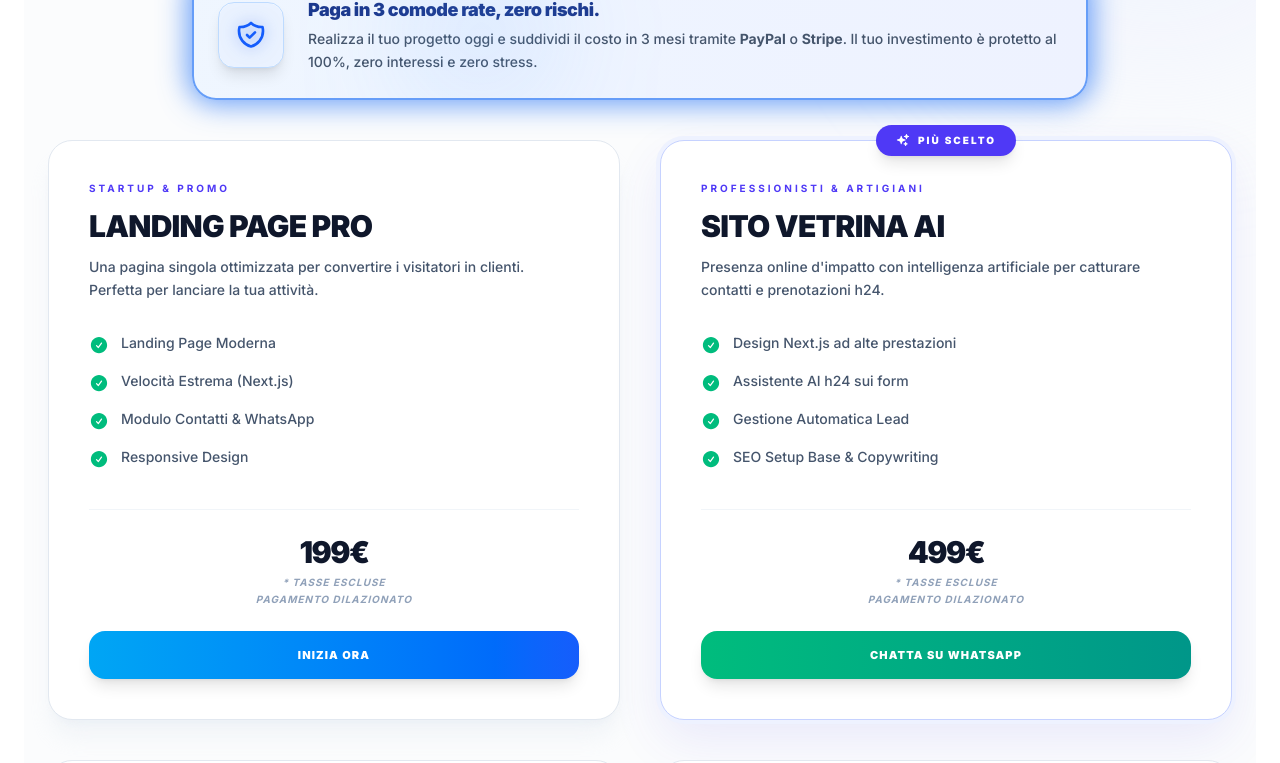
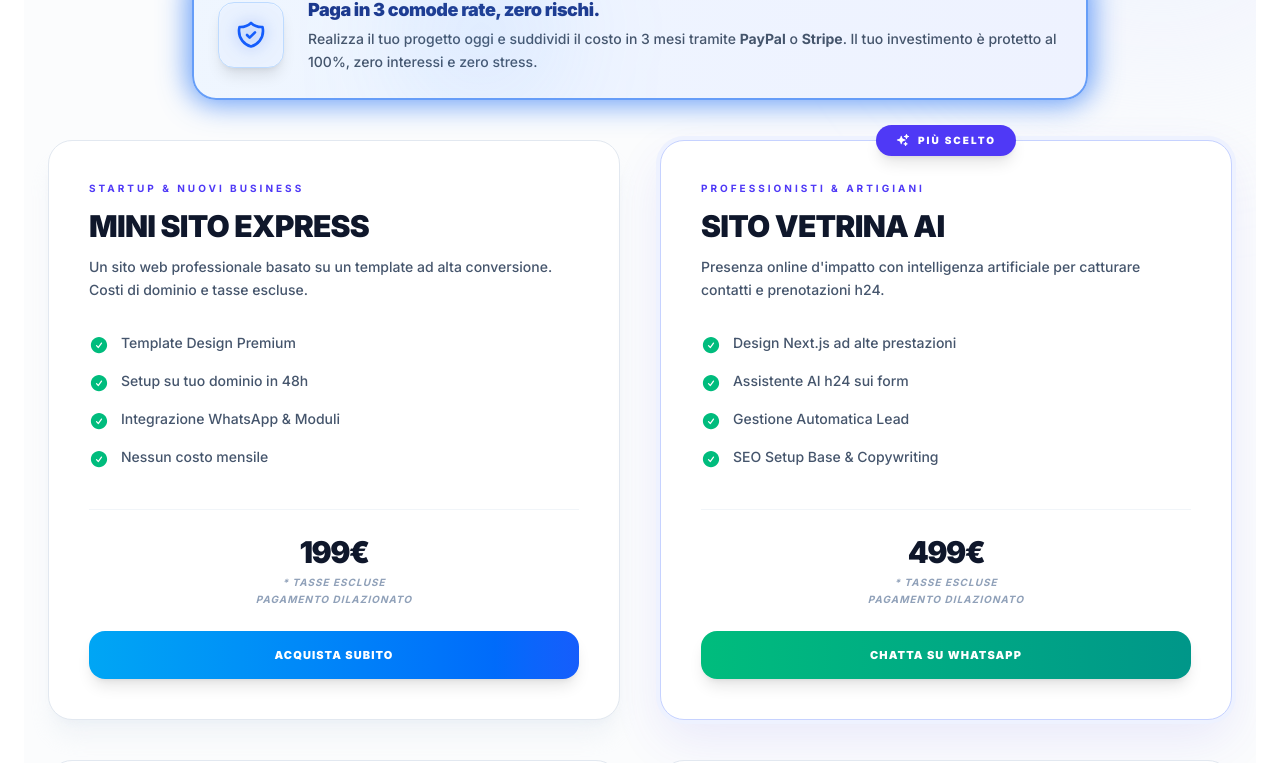
Before and after one commit to MarcoCerilli/portfolio-aziendale-2026, a Next.js app: page / in a window 1280 px wide. Shown: the part 4200-4963 px from the top of the page. Built offline with nearby package versions, Linux system fonts and the light colour scheme.

Commit message:
AGGIUNTO MINI SITO EXPRESS, PAYPAL E MANTEINANCE

```diff
--- a/package.json
+++ b/package.json
@@ -10,6 +10,7 @@
   },
   "dependencies": {
     "@heroicons/react": "^2.2.0",
+    "@paypal/react-paypal-js": "^10.1.1",
     "framer-motion": "^12.23.26",
     "next": "16.0.10",
     "postcss": "^8.5.6",
--- a/src/app/robots.ts
+++ b/src/app/robots.ts
@@ -6,6 +6,6 @@ export default function robots(): MetadataRoute.Robots {
       userAgent: "*",
       allow: "/",
     },
-    sitemap: "https://marcocerilli.com/sitemap.xml",
+    sitemap: "https://marcocerilli.it/sitemap.xml",
   };
 }
--- a/src/app/sitemap.ts
+++ b/src/app/sitemap.ts
@@ -3,7 +3,7 @@ import { MetadataRoute } from "next";
 export default function sitemap(): MetadataRoute.Sitemap {
   return [
     {
-      url: "https://marcocerilli.com",
+      url: "https://marcocerilli.it",
       lastModified: new Date(),
       changeFrequency: "weekly",
       priority: 1,
--- a/src/components/Packages.tsx
+++ b/src/components/Packages.tsx
@@ -1,7 +1,8 @@
 "use client";
-import React from "react";
-import { motion } from "framer-motion";
-import { CheckCircleIcon, SparklesIcon } from "@heroicons/react/24/solid";
+import React, { useState } from "react";
+import { motion, AnimatePresence } from "framer-motion";
+import { CheckCircleIcon, SparklesIcon, XMarkIcon } from "@heroicons/react/24/solid";
+import { PayPalScriptProvider, PayPalButtons } from "@paypal/react-paypal-js";
 
 // Definiamo l'interfaccia per i pacchetti
 interface Package {
@@ -18,19 +19,19 @@ interface Package {
 
 const packageList: Package[] = [
   {
-    name: "Landing Page Pro",
-    target: "Startup & Promo",
-    description: "Una pagina singola ottimizzata per convertire i visitatori in clienti. Perfetta per lanciare la tua attività.",
+    name: "Mini Sito Express",
+    target: "Startup & Nuovi Business",
+    description: "Un sito web professionale basato su un template ad alta conversione. Costi di dominio e tasse escluse.",
     features: [
-      "Landing Page Moderna",
-      "Velocità Estrema (Next.js)",
-      "Modulo Contatti & WhatsApp",
-      "Responsive Design",
+      "Template Design Premium",
+      "Setup su tuo dominio in 48h",
+      "Integrazione WhatsApp & Moduli",
+      "Nessun costo mensile",
     ],
     price: "199€",
     color: "from-sky-500 to-blue-600",
-    link: "https://wa.me/393804291043?text=Ciao!%20Vorrei%20informazioni%20per%20una%20Landing%20Page%20Pro.",
-    cta: "Inizia Ora",
+    link: "#",
+    cta: "Acquista Subito",
   },
   {
     name: "Sito Vetrina AI",
@@ -81,6 +82,8 @@ const packageList: Package[] = [
 ];
 
 const Packages = () => {
+  const [checkoutPkg, setCheckoutPkg] = useState<Package | null>(null);
+
   return (
     <section id="pacchetti" className="pt-4 pb-12 md:pt-6 md:pb-20 bg-white dark:bg-transparent relative overflow-hidden transition-colors duration-300">
       {/* Background Decor - Gradiente molto leggero */}
@@ -200,6 +203,14 @@ const Packages = () => {
                 </div>
               </div>
 
+              {pkg.cta === "Acquista Subito" ? (
+                <button
+                  onClick={() => setCheckoutPkg(pkg)}
+                  className={`w-full py-4 rounded-2xl font-black uppercase tracking-widest text-[11px] text-white text-center shadow-lg transition-all bg-linear-to-r ${pkg.color} hover:brightness-110`}
+                >
+                  {pkg.cta}
+                </button>
+              ) : (
                 <motion.a
                   href={pkg.link}
                   whileTap={{ scale: 0.97 }}
@@ -207,10 +218,103 @@ const Packages = () => {
                 >
                   <span className="relative z-10">{pkg.cta}</span>
                 </motion.a>
+              )}
             </motion.div>
           ))}
         </div>
       </div>
+      {/* Modal Pagamenti */}
+      <AnimatePresence>
+        {checkoutPkg && (
+          <div className="fixed inset-0 z-[100] flex items-center justify-center p-4">
+            <motion.div
+              initial={{ opacity: 0 }}
+              animate={{ opacity: 1 }}
+              exit={{ opacity: 0 }}
+              onClick={() => setCheckoutPkg(null)}
+              className="absolute inset-0 bg-slate-900/60 backdrop-blur-sm"
+            />
+            <motion.div
+              initial={{ scale: 0.9, opacity: 0, y: 20 }}
+              animate={{ scale: 1, opacity: 1, y: 0 }}
+              exit={{ scale: 0.9, opacity: 0, y: 20 }}
+              className="relative w-full max-w-md bg-white dark:bg-slate-900 rounded-3xl shadow-2xl overflow-hidden border border-slate-200 dark:border-slate-700 z-10"
+            >
+              {/* Chiudi Modal */}
+              <button
+                onClick={() => setCheckoutPkg(null)}
+                className="absolute top-4 right-4 p-2 bg-slate-100 dark:bg-slate-800 rounded-full text-slate-500 hover:text-slate-900 dark:hover:text-white transition-colors"
+              >
+                <XMarkIcon className="w-5 h-5" />
+              </button>
+
+              <div className="p-8">
+                <h3 className="text-2xl font-black text-slate-900 dark:text-white mb-2 uppercase tracking-tighter">
+                  Checkout Sicuro
+                </h3>
+                <p className="text-sm font-medium text-slate-500 dark:text-slate-400 mb-6">
+                  Stai acquistando: <strong className="text-slate-900 dark:text-white">{checkoutPkg.name}</strong> a {checkoutPkg.price}.
+                </p>
+
+                <div className="space-y-4">
+                  {/* Opzione PayPal (Integra API Ufficiali) */}
+                  <div className="w-full bg-slate-50 dark:bg-slate-800 rounded-xl p-4 border border-slate-200 dark:border-slate-700">
+                    <h4 className="font-bold text-slate-900 dark:text-white mb-4 text-center">
+                      Paga in modo sicuro o in 3 rate
+                    </h4>
+                    <div className="relative z-10 w-full">
+                      <PayPalScriptProvider options={{ clientId: "AX-s4ix-6TTjl8cpaw2zSG9FxyBdrV3TiTIMR8nKl3178QrRcA3strBoKPPw5kri6vitw5svZD_baFGC", currency: "EUR" }}>
+                        <PayPalButtons
+                          style={{ layout: "vertical", color: "blue", shape: "rect", label: "pay" }}
+                          createOrder={(data, actions) => {
+                            // Pulisci il prezzo per estrarre solo il numero intero
+                            const numericPrice = checkoutPkg.price.replace(/[^\d]/g, '');
+                            return actions.order.create({
+                              intent: "CAPTURE",
+                              purchase_units: [
+                                {
+                                  description: checkoutPkg.name,
+                                  amount: {
+                                    currency_code: "EUR",
+                                    value: numericPrice + ".00",
+                                  },
+                                },
+                              ],
+                            });
+                          }}
+                          onApprove={(data, actions) => {
+                            return actions.order!.capture().then((details) => {
+                              const name = details.payer?.name?.given_name || "Cliente";
+                              alert(`Pagamento completato con successo da ${name}! Controlla la tua email per i prossimi step.`);
+                              setCheckoutPkg(null);
+                            });
+                          }}
+                        />
+                      </PayPalScriptProvider>
+                    </div>
+                  </div>
+
+                  {/* Opzione Bonifico */}
+                  <div className="w-full border border-slate-200 dark:border-slate-700 rounded-xl p-5 bg-slate-50 dark:bg-slate-800/50">
+                    <h4 className="font-bold text-slate-900 dark:text-white mb-2 flex items-center gap-2">
+                      <svg className="w-5 h-5 text-indigo-500" fill="none" stroke="currentColor" viewBox="0 0 24 24"><path strokeLinecap="round" strokeLinejoin="round" strokeWidth={2} d="M3 10h18M7 15h1m4 0h1m-7 4h12a3 3 0 003-3V8a3 3 0 00-3-3H6a3 3 0 00-3 3v8a3 3 0 003 3z" /></svg>
+                      Bonifico Bancario
+                    </h4>
+                    <p className="text-xs text-slate-600 dark:text-slate-400 mb-3 leading-relaxed">
+                      Intestatario: <strong>Marco Cerilli</strong><br/>
+                      IBAN: <strong className="select-all bg-indigo-100 dark:bg-indigo-900/50 px-2 py-0.5 rounded text-indigo-700 dark:text-indigo-300 tracking-wider">IT13 H034 4174 162C C033 1000 143</strong><br/>
+                      Causale: Acquisto {checkoutPkg.name}
+                    </p>
+                    <p className="text-[10px] text-slate-500 font-medium">
+                      Invia la contabile a <a href="mailto:cerillimarco15@gmail.com" className="text-indigo-500 hover:underline">cerillimarco15@gmail.com</a> per attivare il progetto.
+                    </p>
+                  </div>
+                </div>
+              </div>
+            </motion.div>
+          </div>
+        )}
+      </AnimatePresence>
     </section>
   );
 };
```
Also changed, not shown: 1 other file (tests, documents, lock files or other folders). Lines whose indentation alone changed are shown as unchanged.
